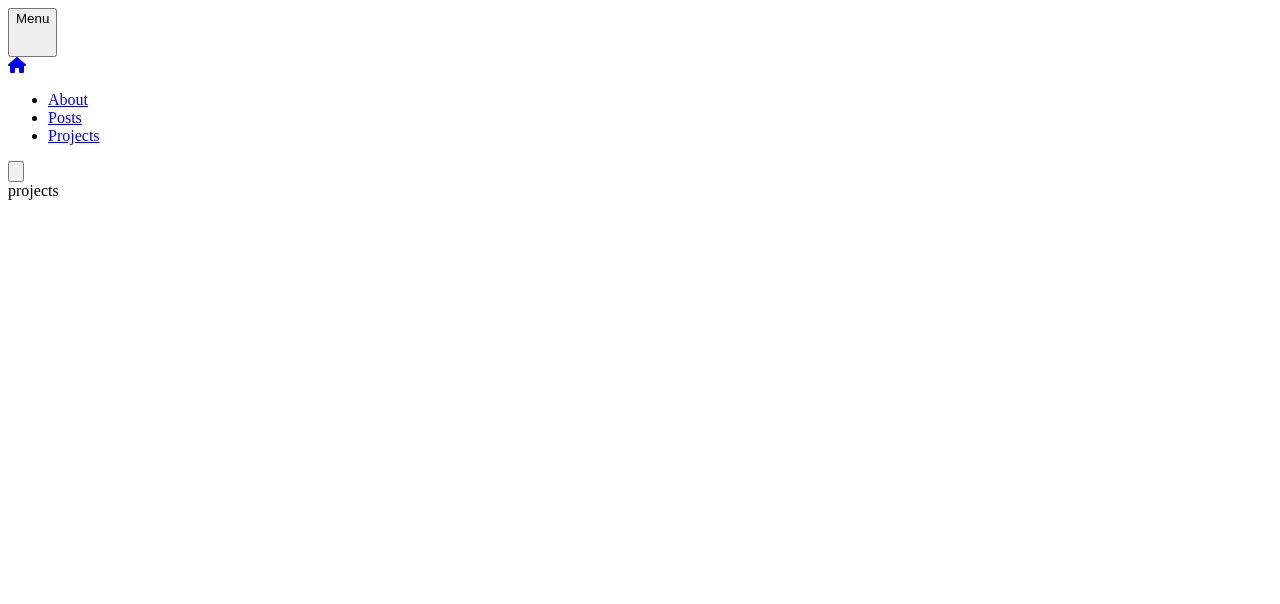
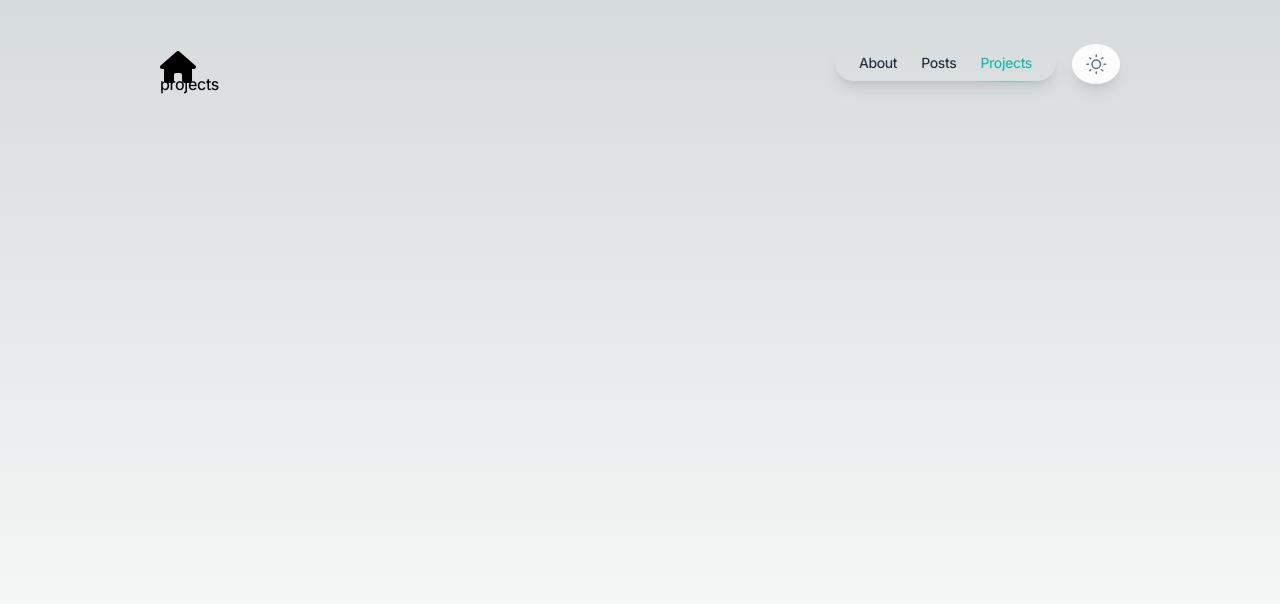
Before and after one commit to moa-ha/blog, a Next.js app: page /projects in a window 1280 px wide. Shown: the top 604 px of the page. Built offline with nearby package versions, Linux system fonts and the light colour scheme.

Commit message:
correct the file location

```diff
--- /dev/null
+++ b/src/app/projects/page.tsx
@@ -0,0 +1,5 @@
+'use client'
+
+export default function Projects() {
+  return <div className="container">projects</div>
+}
--- a/src/pages/projects.tsx
+++ /dev/null
@@ -1,30 +0,0 @@
-'use client'
-
-import Header from '@/components/header'
-import { useEffect, useState } from 'react'
-
-export default function Projects() {
-  const [isDarkMode, setIsDarkMode] = useState(false)
-
-  // check dak mode when loading the page
-  useEffect(() => {
-    const savedDarkMode = localStorage.getItem('darkMode')
-    if (savedDarkMode === 'true') {
-      setIsDarkMode(true)
-    }
-  }, [])
-
-  // toggle dark mode
-  const toggleDarkMode: () => void = () => {
-    const newDarkMode = !isDarkMode
-    setIsDarkMode(newDarkMode)
-    localStorage.setItem('darkMode', newDarkMode.toString()) // localStorage에 다크 모드 설정 저장
-  }
-
-  return (
-    <>
-      <Header darkMode={isDarkMode} toggleDarkMode={toggleDarkMode} />
-      projects
-    </>
-  )
-}
```
